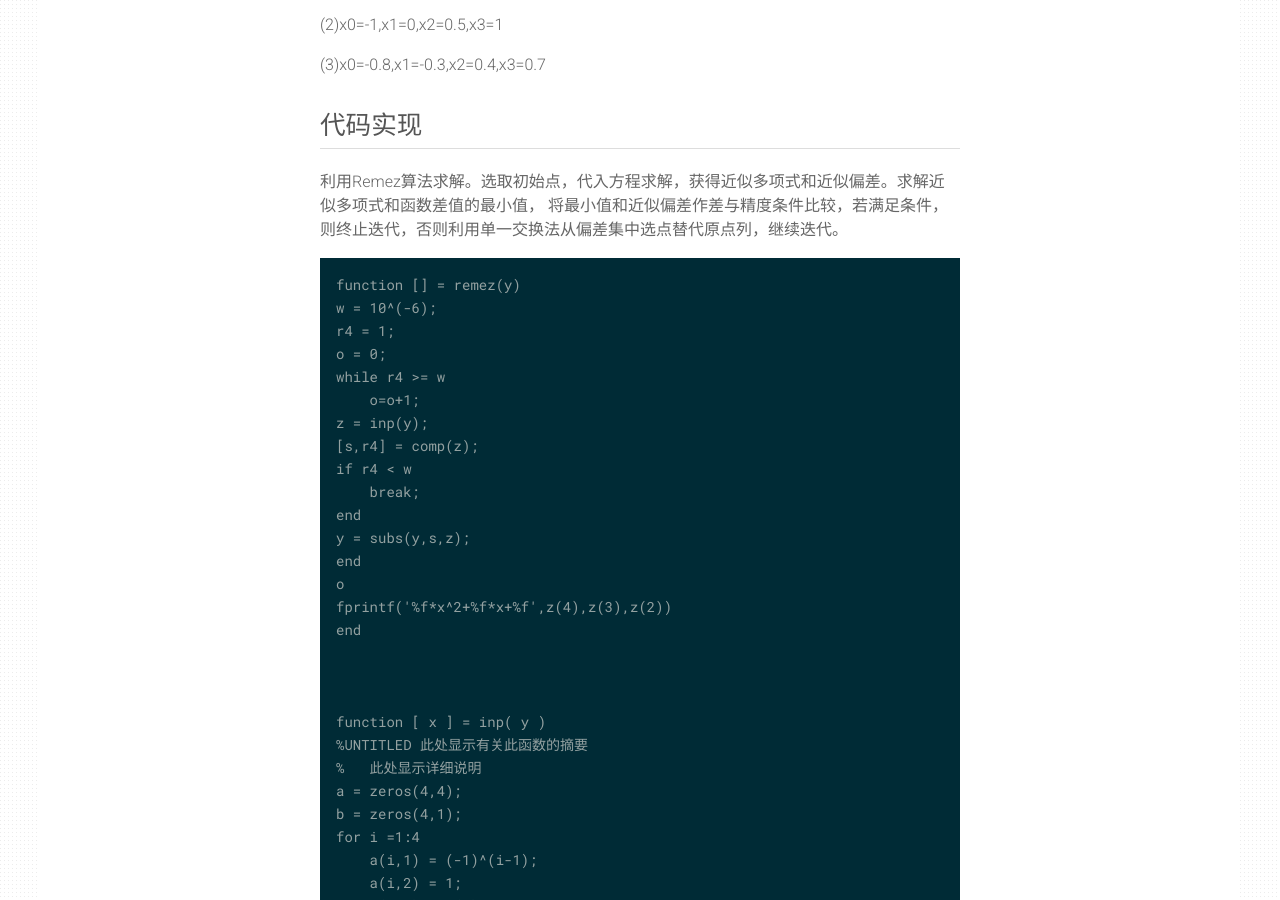
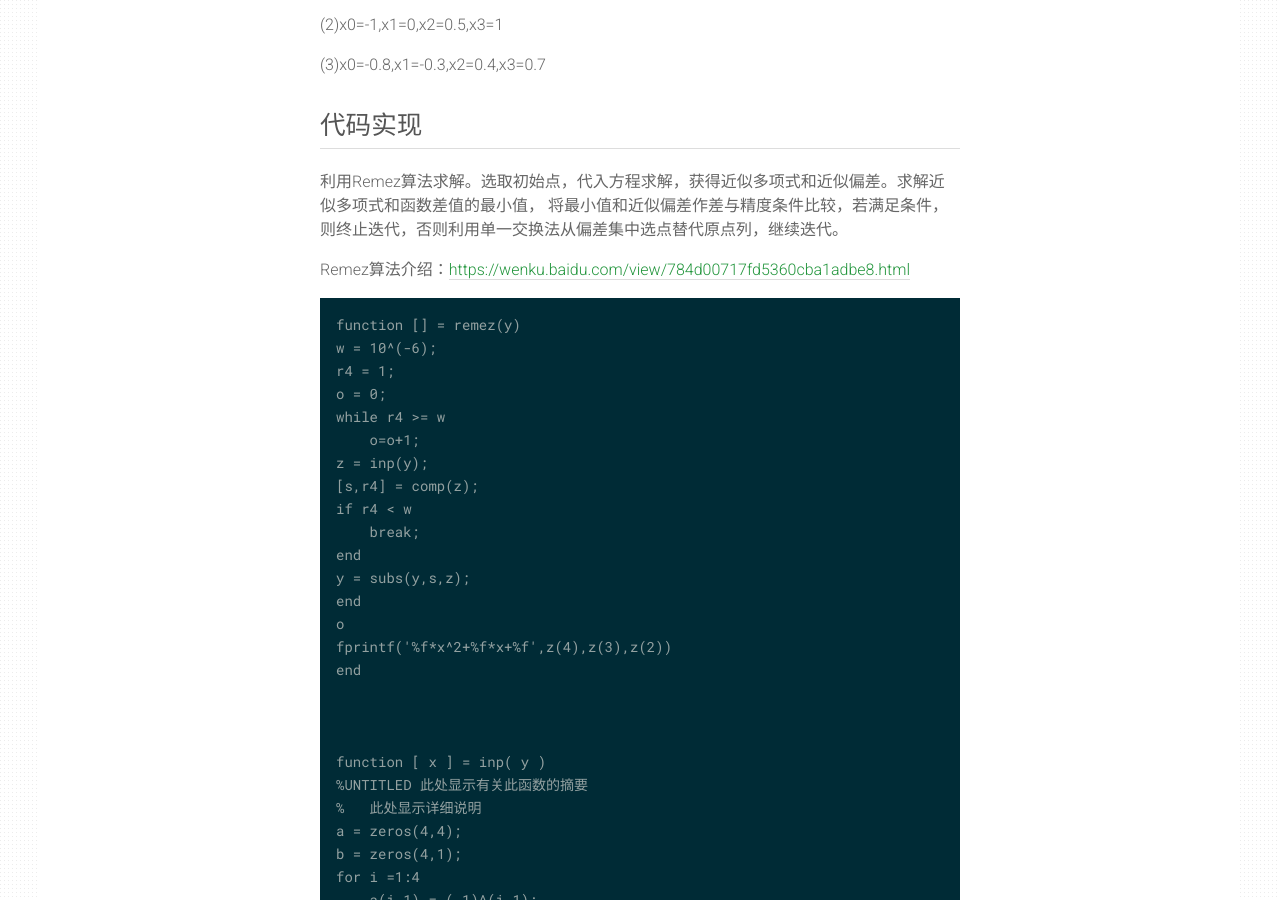
Before and after one commit to rlue/jekyll-solana, a Jekyll site: the page built from _posts/2019-9-30-Remez算法的MATLAB实现-2019.md, in a window 1280 px wide and 900 px high, scrolled down 536 px. Built offline with Jekyll 4.4.1, drawn with Linux system fonts in a browser that asks for light colours.

Commit message:
Update 2019-9-30-Remez算法的MATLAB实现-2019.md

````diff
--- a/_posts/2019-9-30-Remez算法的MATLAB实现-2019.md
+++ b/_posts/2019-9-30-Remez算法的MATLAB实现-2019.md
@@ -19,6 +19,8 @@ tags: [Remez算法, 多项式逼近]
 
 利用Remez算法求解。选取初始点，代入方程求解，获得近似多项式和近似偏差。求解近似多项式和函数差值的最小值，
 将最小值和近似偏差作差与精度条件比较，若满足条件，则终止迭代，否则利用单一交换法从偏差集中选点替代原点列，继续迭代。
+
+Remez算法介绍：<https://wenku.baidu.com/view/784d00717fd5360cba1adbe8.html>
 ```
 function [] = remez(y)
 w = 10^(-6);
````
